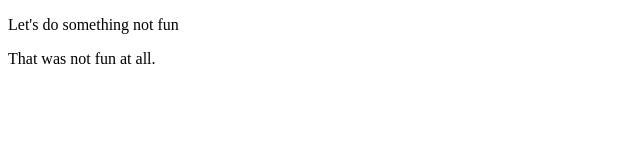
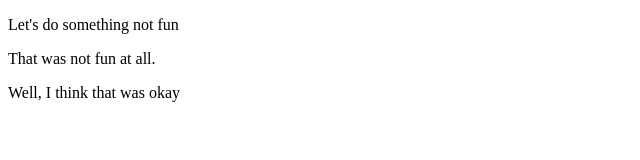
Before and after one commit to breddin1/Test-Gi, a plain HTML site: page testGit.html in a window 1280 px wide. Shown: the whole page, without its empty margins (0-640 px from the left). Drawn offline with Linux system fonts and the light colour scheme.

Commit message:
I thought that was okay on line 15

```diff
--- a/testGit.html
+++ b/testGit.html
@@ -7,8 +7,12 @@
     <title>Document</title>
 </head>
 <body>
+
     <p>Let's do something not fun</p>
 
     <p>That was not fun at all.</p>
+
+    <p>Well, I think that was okay</p>
+
 </body>
 </html>
```
